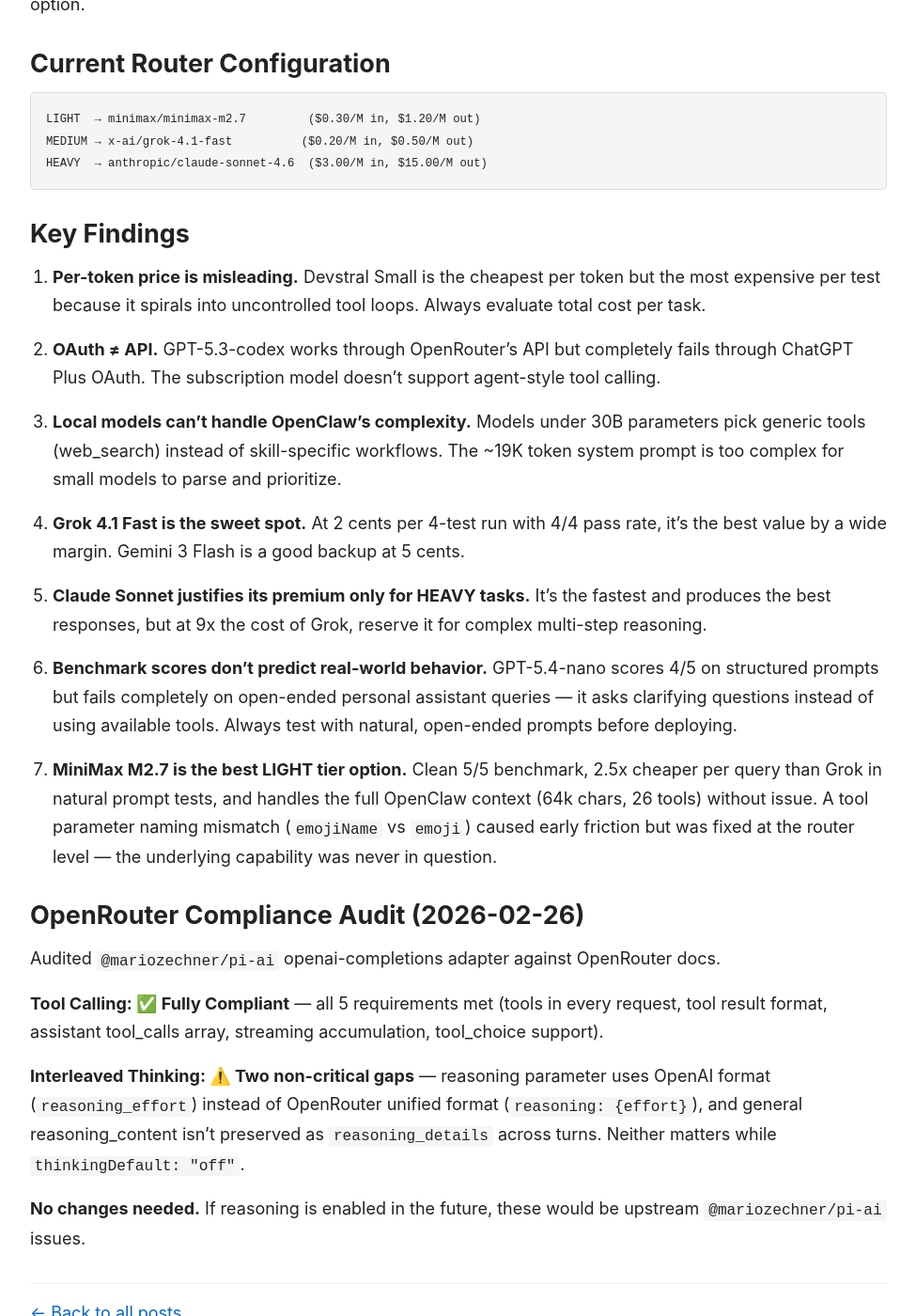
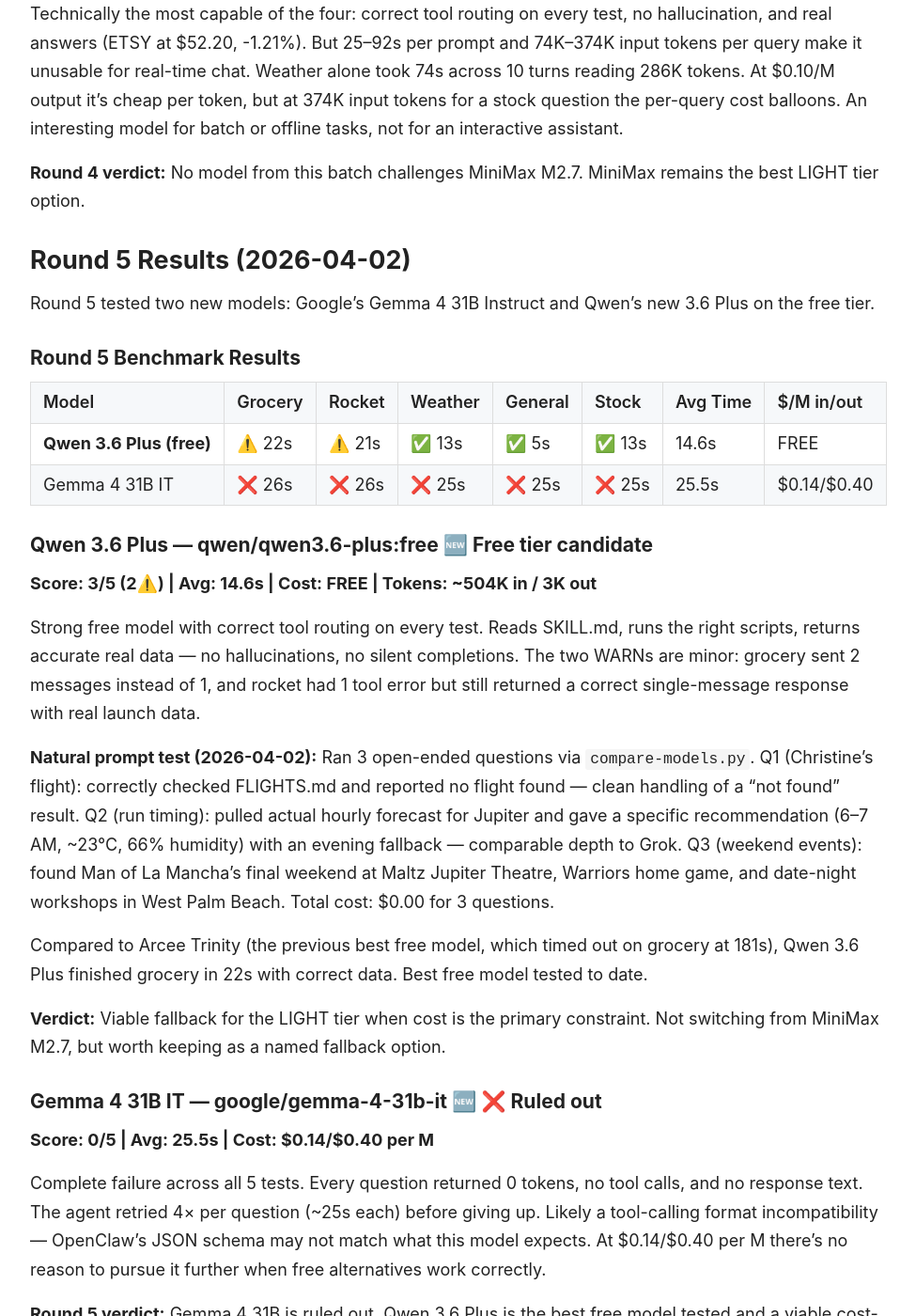
Before and after one commit to rlerdorf/rlerdorf.github.io, a Jekyll site: the page built from _posts/2026-02-22-openclaw-model-research.md, in a window 1280 px wide and 1400 px high, scrolled down 12423 px. Shown: the whole window at 94% size, without its empty margins (152-1127 px from the left). Built offline with Jekyll 4.4.1, drawn with Linux system fonts in a browser that asks for light colours; some of the changed text lies outside the part shown.

Commit message:
Add Qwen 3.6 Plus (free) Round 5 results, update timestamp to 2026-04-02
Co-Authored-By: Claude Sonnet 4.6 (1M context) <noreply@anthropic.com>

````diff
--- a/_posts/2026-02-22-openclaw-model-research.md
+++ b/_posts/2026-02-22-openclaw-model-research.md
@@ -4,7 +4,7 @@ title: "OpenClaw Model Research"
 date: 2026-02-22
 ---
 
-**Updated:** 2026-03-24
+**Updated:** 2026-04-02
 
 Testing various models for use with OpenClaw.
 
@@ -24,6 +24,7 @@ Sorted by $/M input (cheapest first). Round 1/2 models tested on 4 prompts; Roun
 
 | Model | Grocery | Rocket | Weather | General | Stock | Avg Time | $/M in | $/M out |
 |-------|---------|--------|---------|---------|-------|----------|--------|---------|
+| **Qwen 3.6 Plus (free)** | ⚠️ 22s | ⚠️ 21s | ✅ 13s | ✅ 5s | ✅ 13s | 14.6s | FREE | FREE |
 | GPT-oss-20b | ⚠️ 15s | ✅ 9s | ❌ 2s | ✅ 2s | — | 7.0s | $0.03 | $0.14 |
 | GPT-oss-120b | ❌ 17s | ✅ 14s | ✅ 13s | ✅ 8s | — | 12.8s | $0.04 | $0.19 |
 | Mistral Small 3.2 24B | ⚠️ 10.5s | ⚠️ 7.0s | ✅ 8.1s | ✅ 3.8s | ❌ 17.1s | 9.3s | $0.07 | $0.20 |
@@ -60,6 +61,7 @@ Sorted by $/M input (cheapest first). Round 1/2 models tested on 4 prompts; Roun
 | Gemini 2.5 Flash Lite — google/gemini-2.5-flash-lite | Refuses to use skill tools on every tool-required test. Grocery: "The grocery comparison tool is not available." Weather: "the tool seems to be unavailable right now." Stock: two turns, no tool calls. Only the no-tool general test passes. Fast but fundamentally broken for agent workflows. ($0.10/$0.40 per M) |
 | Llama 4 Scout — meta-llama/llama-4-scout | Catastrophically broken output. Responses include raw chat template markers (`<\|header_start\|>assistant<\|header_end\|>`) and tool calls rendered as plain text (`memory_search(query="next rocket launch")`). The model is not correctly instruction-tuned for the OpenRouter API format. ($0.08/$0.30 per M) |
 | Qwen3 235B — qwen/qwen3-235b-a22b-2507 | Correct tool routing throughout, but 25–92s per prompt and 74K–374K input tokens per query. At 51.8s average, it's unusable for real-time chat. Interesting for batch/offline tasks but not for an interactive assistant. ($0.07/$0.10 per M) |
+| Gemma 4 31B IT — google/gemma-4-31b-it | Complete failure across all 5 tests — 0 tokens, no tool calls, no response. Agent retried 4× per question (~25s each) and got nothing back. Likely a tool-calling format incompatibility with OpenClaw's schema. ($0.14/$0.40 per M) |
 
 ## Model Notes
 
@@ -243,6 +245,35 @@ Technically the most capable of the four: correct tool routing on every test, no
 
 **Round 4 verdict:** No model from this batch challenges MiniMax M2.7. MiniMax remains the best LIGHT tier option.
 
+## Round 5 Results (2026-04-02)
+
+Round 5 tested two new models: Google's Gemma 4 31B Instruct and Qwen's new 3.6 Plus on the free tier.
+
+### Round 5 Benchmark Results
+
+| Model | Grocery | Rocket | Weather | General | Stock | Avg Time | $/M in/out |
+|-------|---------|--------|---------|---------|-------|----------|------------|
+| **Qwen 3.6 Plus (free)** | ⚠️ 22s | ⚠️ 21s | ✅ 13s | ✅ 5s | ✅ 13s | 14.6s | FREE |
+| Gemma 4 31B IT | ❌ 26s | ❌ 26s | ❌ 25s | ❌ 25s | ❌ 25s | 25.5s | $0.14/$0.40 |
+
+### Qwen 3.6 Plus — qwen/qwen3.6-plus:free 🆕 Free tier candidate
+**Score: 3/5 (2⚠️) | Avg: 14.6s | Cost: FREE | Tokens: ~504K in / 3K out**
+
+Strong free model with correct tool routing on every test. Reads SKILL.md, runs the right scripts, returns accurate real data — no hallucinations, no silent completions. The two WARNs are minor: grocery sent 2 messages instead of 1, and rocket had 1 tool error but still returned a correct single-message response with real launch data.
+
+**Natural prompt test (2026-04-02):** Ran 3 open-ended questions via `compare-models.py`. Q1 (Christine's flight): correctly checked FLIGHTS.md and reported no flight found — clean handling of a "not found" result. Q2 (run timing): pulled actual hourly forecast for Jupiter and gave a specific recommendation (6–7 AM, ~23°C, 66% humidity) with an evening fallback — comparable depth to Grok. Q3 (weekend events): found Man of La Mancha's final weekend at Maltz Jupiter Theatre, Warriors home game, and date-night workshops in West Palm Beach. Total cost: $0.00 for 3 questions.
+
+Compared to Arcee Trinity (the previous best free model, which timed out on grocery at 181s), Qwen 3.6 Plus finished grocery in 22s with correct data. Best free model tested to date.
+
+**Verdict:** Viable fallback for the LIGHT tier when cost is the primary constraint. Not switching from MiniMax M2.7, but worth keeping as a named fallback option.
+
+### Gemma 4 31B IT — google/gemma-4-31b-it 🆕 ❌ Ruled out
+**Score: 0/5 | Avg: 25.5s | Cost: $0.14/$0.40 per M**
+
+Complete failure across all 5 tests. Every question returned 0 tokens, no tool calls, and no response text. The agent retried 4× per question (~25s each) before giving up. Likely a tool-calling format incompatibility — OpenClaw's JSON schema may not match what this model expects. At $0.14/$0.40 per M there's no reason to pursue it further when free alternatives work correctly.
+
+**Round 5 verdict:** Gemma 4 31B is ruled out. Qwen 3.6 Plus is the best free model tested and a viable cost-free fallback.
+
 ## Current Router Configuration
 
 ```
````
